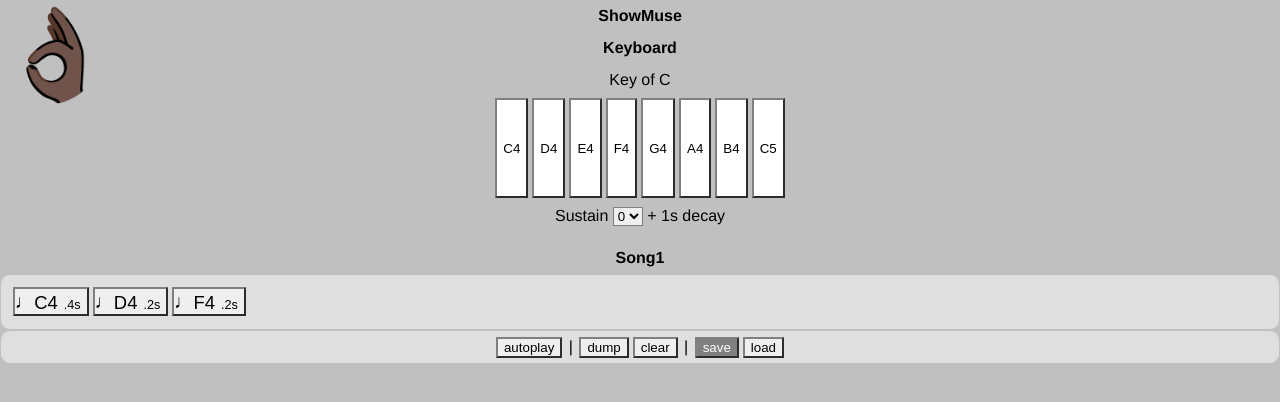
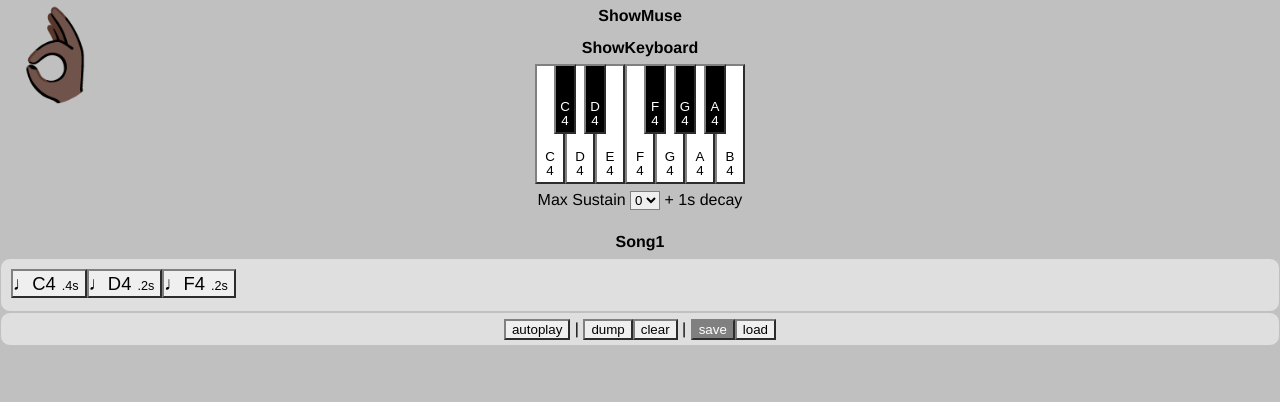
Before and after one commit to dvdrtrgn/build-blocks, a Vue app: page / in a window 1280 px wide. Shown: the top 402 px of the page. Built offline with nearby package versions, Linux system fonts and the light colour scheme.

Commit message:
Show flat keys

```diff
--- a/src/views/Main.vue
+++ b/src/views/Main.vue
@@ -10,7 +10,6 @@
   import ShowMuse from './Muse/ShowMuse';
 
   export default {
-    name: 'app',
     components: {
       ShowMuse,
     },
--- a/src/views/Muse/Keyboard/KeyboardButton.vue
+++ b/src/views/Muse/Keyboard/KeyboardButton.vue
@@ -1,11 +1,13 @@
 <template>
   <button
     class="playbutton"
-    :class="{ playing: playing, toggle: toggle }"
+    :class="{ playing: playing, toggle: toggle, flat: flat }"
     @mousedown="playTone()"
-    @mouseout="stopTone()"
+    @keydown="playTone()"
+    @mouseup="stopTone()"
+    @keyeup="stopTone()"
   >
-    <slot> Synth {{ pitch }} </slot>
+    <span class="label" v-html="label"></span>
   </button>
 </template>
 
@@ -48,21 +50,60 @@
       playing() {
         return this.synth.playing;
       },
+      flat() {
+        return this.pitch.includes('#');
+      },
+      label() {
+        let text = this.pitch.toString();
+
+        text = text.replace('#', '');
+        let html = text.replace(/(\d)/, '<br>$1');
+
+        return html;
+      },
     },
   };
 </script>
 
 <style lang="scss">
   .playbutton {
+    $base: 1rem;
+    $tall: $base * 12;
+    $short: $base * 7;
+    $wide: $base * 3;
+    $thin: $base * 2.2;
+
     background-color: white;
     border-width: 1px;
-    height: 10rem;
+    color: black;
+    height: $tall;
+    line-height: 1;
+    margin: 0;
+    position: relative;
+    vertical-align: top;
+    width: $wide;
+    z-index: 1;
 
+    .label {
+      bottom: 0.5rem;
+      left: 0;
+      overflow-wrap: break-word;
+      position: absolute;
+      width: 100%;
+    }
     &.playing {
-      border-color: red;
+      border-color: red !important;
     }
     &.toggle {
       font-weight: bold;
     }
+    &.flat {
+      background-color: black;
+      color: white;
+      height: $short;
+      margin: 0 $thin / -2;
+      width: $thin;
+      z-index: 2;
+    }
   }
 </style>
--- a/src/views/Muse/Keyboard/ShowKeyboard.vue
+++ b/src/views/Muse/Keyboard/ShowKeyboard.vue
@@ -1,16 +1,13 @@
 <template>
   <section id="Keyboard">
-    <h1>Keyboard</h1>
-    <p>Key of C</p>
+    <h1>ShowKeyboard</h1>
 
     <div id="KeyboardButtons">
-      <KeyboardButton v-for="pitch in scale" :pitch="pitch" :key="pitch">
-        {{ pitch }}
-      </KeyboardButton>
+      <KeyboardButton v-for="pitch in scale" :pitch="pitch" :key="pitch" />
     </div>
 
     <label>
-      Sustain
+      Max Sustain
       <select @change="markTime" v-model.number="sustain">
         <option v-for="opt in seconds" :key="opt"> {{ opt }} </option>
       </select>
@@ -34,14 +31,14 @@
       return {
         sustain: Store.getters.getTime, // initial value
         synth: makeSynth(),
-        scale: 'C4 D4 E4 F4 G4 A4 B4 C5'.split(' '),
+        scale: 'C4 C#4 D4 D#4 E4 F4 F#4 G4 G#4 A4 A#4 B4'.split(' '),
         seconds: [0, 1, 2, 3, 4],
         notes: [],
       };
     },
     methods: {
       beep() {
-        this.synth.start('C2', this.sustain / 2);
+        this.synth.start('C2', this.sustain / 4);
       },
       updateTime() {
         Store.commit('setTime', this.sustain);
@@ -69,7 +66,6 @@
     button {
       border: 2px outset gray;
       cursor: pointer;
-      margin: 2px;
 
       &:hover {
         background-color: silver;
--- a/src/views/Muse/ShowMuse.vue
+++ b/src/views/Muse/ShowMuse.vue
@@ -48,15 +48,12 @@
 
     button {
       border: 2px outset gray;
-      cursor: pointer;
-      margin: 2px;
 
       &:hover {
-        background-color: silver;
-        color: white;
+        border-color: yellow;
       }
       &:focus {
-        border-color: purple;
+        border-color: cyan;
       }
     }
     select {
--- a/src/views/Muse/Song/SongNote.vue
+++ b/src/views/Muse/Song/SongNote.vue
@@ -50,10 +50,10 @@
       font-size: 66%;
     }
     .editable {
-      padding: $small/2 $small;
+      margin: $small/2 $small;
 
       &:hover {
-        background-color: darkgreen;
+        background-color: lime;
       }
     }
     .pitch {
```
Also changed, not shown: src/views/todo.md (+19 -0 lines).
